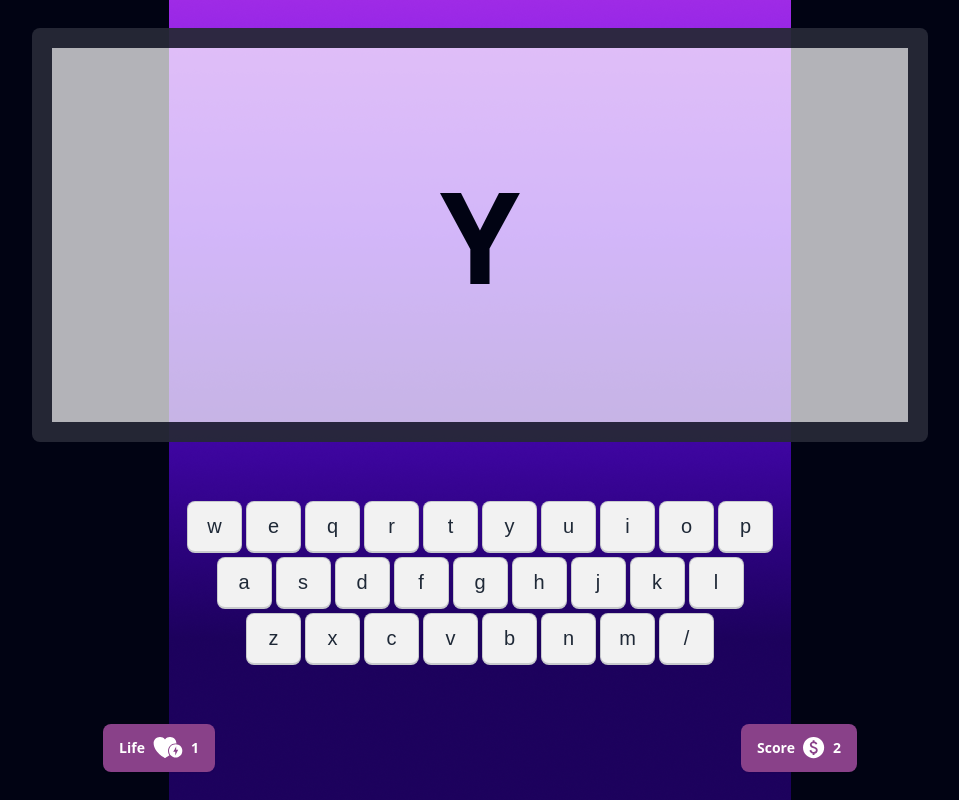
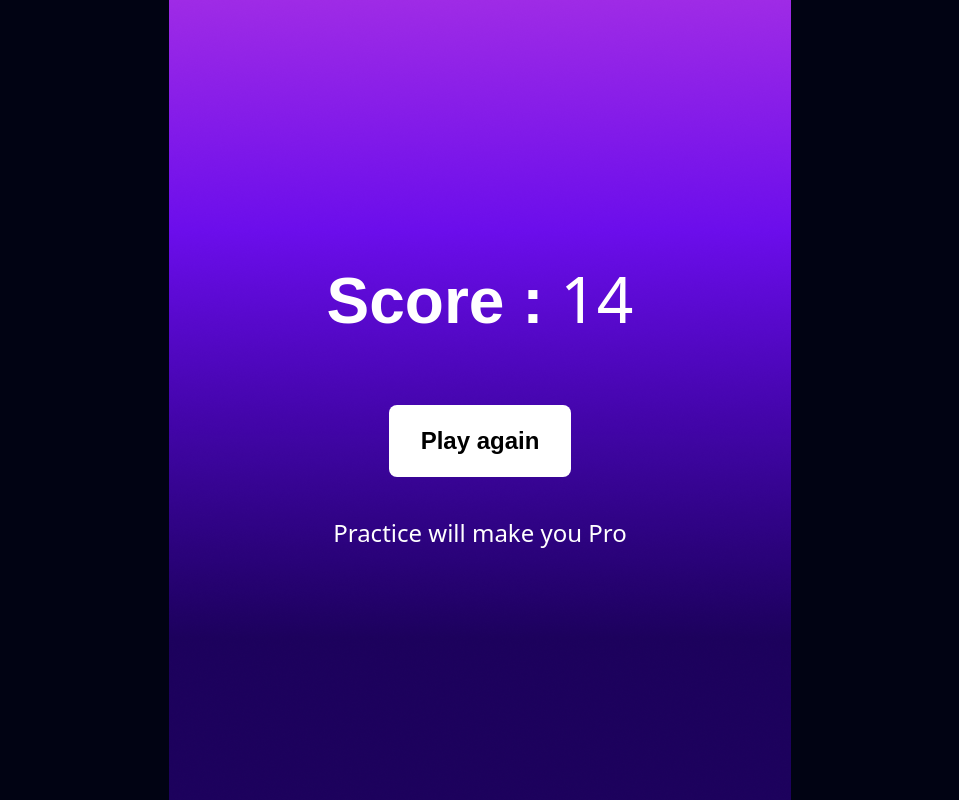
Before and after one commit to NurTheDev/Alphabet-clash, a website built with Vite: page index.html in a window 1280 px wide. Shown: the whole page, without its empty margins (160-1119 px from the left). Built offline with nearby package versions, Linux system fonts and the light colour scheme.

Commit message:
game ended page design done

```diff
--- a/index.html
+++ b/index.html
@@ -27,7 +27,7 @@
     </section>
     <section
       id="playGame"
-      class="flex flex-col items-center justify-around h-screen"
+      class="flex flex-col items-center justify-around h-screen hidden"
     >
       <div
         class="artboard artboard-horizontal phone-5 bg-white bg-opacity-70 border-[20px] border-[rgba(1,3,19,0.80)] rounded-lg p-4 rounded-2xl flex justify-center items-center"
@@ -133,5 +133,22 @@
         </button>
       </div>
     </section>
+    <section
+      id="gameOver"
+      class="flex flex-col items-center justify-center h-screen text-white text-center"
+    >
+      <div>
+        <div>
+          <span class="text-[64px] font-black font-poppins">Score :</span
+          ><span class="text-[64px]"> 14</span>
+        </div>
+        <button
+          class="bg-white text-black py-5 px-8 rounded-lg font-poppins text-2xl font-semibold mt-14"
+        >
+          Play again
+        </button>
+        <p class="text-2xl font-medium mt-10">Practice will make you Pro</p>
+      </div>
+    </section>
   </body>
 </html>
```
